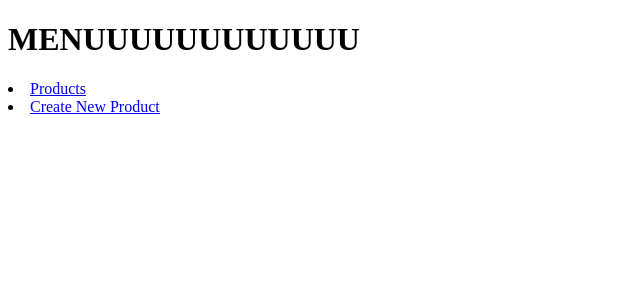
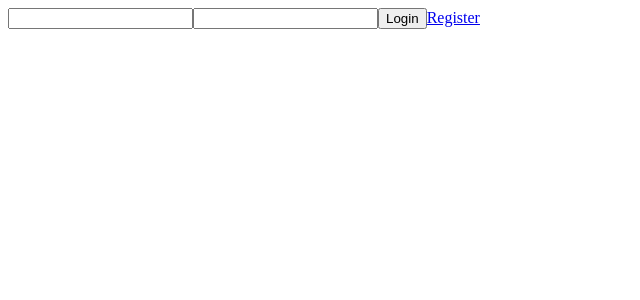
Before and after one commit to product-catalog/product-catalog-angular, an Angular app in the folder product-catalog/: page / in a window 1280 px wide. Shown: the top 300 px of the page, without its empty margins (0-640 px from the left). Built offline with nearby package versions, Linux system fonts and the light colour scheme.

Commit message:
Get the token

```diff
--- a/product-catalog/src/app/app.module.ts
+++ b/product-catalog/src/app/app.module.ts
@@ -11,6 +11,7 @@ import { AppRoutingModule } from './app-routing.module';
 import { MenuComponent } from './menu/menu.component';
 import { ProductCreateComponent } from './product-create/product-create.component';
 import { ProductEditComponent } from './product-edit/product-edit.component';
+import { LoginComponent } from './login/login.component';
 
 @NgModule({
   declarations: [
@@ -19,7 +20,8 @@ import { ProductEditComponent } from './product-edit/product-edit.component';
     ProductDetailsComponent,
     MenuComponent,
     ProductCreateComponent,
-    ProductEditComponent
+    ProductEditComponent,
+    LoginComponent
   ],
   imports: [
     BrowserModule,
--- a/product-catalog/src/app/dtos.ts
+++ b/product-catalog/src/app/dtos.ts
@@ -43,3 +43,20 @@ export class Photo {
 
   }
 }
+
+export class User{
+  username:string;
+  password:string;
+
+  User(){
+
+  }
+}
+
+export class Token{
+  token: string;
+
+  Token(){
+
+  }
+}
--- /dev/null
+++ b/product-catalog/src/app/login/login.component.html
@@ -0,0 +1,4 @@
+<input type="text">
+<input type="password">
+<input type="submit" value="Login" (click)="login()">
+<a routerLink="/register">Register</a>
--- /dev/null
+++ b/product-catalog/src/app/login/login.component.ts
@@ -0,0 +1,31 @@
+import { Component, OnInit } from '@angular/core';
+import { ProductService } from '../shared/product/product.service';
+import { User, Token } from '../dtos';
+import { Subscription } from 'rxjs';
+
+@Component({
+  selector: 'app-login',
+  templateUrl: './login.component.html',
+  styleUrls: ['./login.component.css']
+})
+export class LoginComponent implements OnInit {
+  user: User;
+  token: Subscription;
+  product: any;
+  constructor(private productService: ProductService) { }
+
+  ngOnInit() {
+  }
+
+  login(){
+    this.user = new User();
+    this.user.username = "admin";
+    this.user.password = "admin";
+    this.productService.getToken(this.user).subscribe(
+      data => {
+        alert(JSON.stringify(data._body).substring(14, JSON.stringify(data._body).length - 4));
+      },
+      error => console.error(error)
+    );
+  }
+}
--- a/product-catalog/src/app/shared/product/product.service.ts
+++ b/product-catalog/src/app/shared/product/product.service.ts
@@ -2,7 +2,7 @@ import { Injectable } from '@angular/core';
 import { Http, Response, Headers } from '@angular/http';
 import { Observable, from } from 'rxjs'
 import { map} from 'rxjs/operators';
-import {ProductDto, Product } from 'src/app/dtos';
+import {ProductDto, Product, User } from 'src/app/dtos';
 
 @Injectable({
   providedIn: 'root'
@@ -28,4 +28,7 @@ export class ProductService {
   deleteProduct(recordId: number){
     return this.http.delete('http://localhost:8080/product/delete?id=' + recordId);
   }
+  getToken(user: User): any{
+    return this.http.post('http://localhost:8080/token/generateToken', user);
+  }
 }
```
Also changed, not shown: product-catalog/src/app/app-routing.module.ts (+5 -2 lines), product-catalog/src/app/login/login.component.css (added), 1 other file (tests, documents, lock files or other folders).
